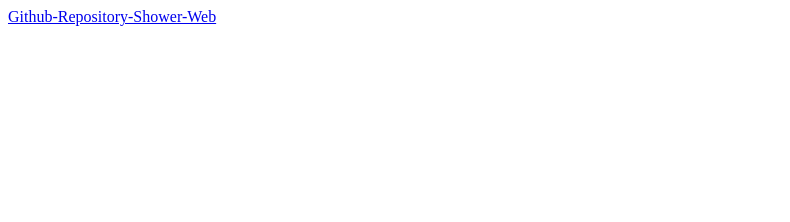
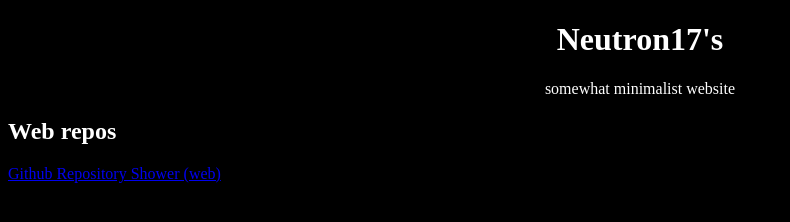
Before and after one commit to Neutron17/Neutron17.github.io, a plain HTML site: page index.html in a window 1280 px wide. Shown: the whole page, without its empty margins (0-790 px from the left). Drawn offline with Linux system fonts and the light colour scheme.

Commit message:
dark mode, title

```diff
--- a/index.html
+++ b/index.html
@@ -1,13 +1,37 @@
+<!DOCTYPE html>
 <html lang="en">
 <head>
     <meta charset="UTF-8">
     <meta http-equiv="X-UA-Compatible" content="IE=edge">
     <meta name="viewport" content="width=device-width, initial-scale=1.0">
+    <style>
+        .centered {
+            /* position: absolute; */
+            /* position:static ;
+            justify-content: center;
+            align-items: center;
+            right: 0;
+            left: 0;
+            width: 100%; */
+            display:flex;
+            align-items:center;
+            justify-content:center;
+            flex-direction:column;
+        }
+        body {
+            background-color: black;
+            color: white;
+        }
+    </style>
     <title>Neutron17</title>
 </head>
 <body>
-    <div>
-        <a href="https://neutron17.github.io/Github-Repository-Shower-Web/index.html">Github-Repository-Shower-Web</a>
+    <h1 class="centered">Neutron17's</h1>
+    <p class="centered">somewhat minimalist website</p>
+    <div id="project">
+        <h2>Web repos</h2>
+        <a href="./gh-rep-show.html">Github Repository Shower (web)</a><p>
     </div>
+    <script src="app.js"></script>
 </body>
 </html>
```
Also changed, not shown: app.js (added), gh-rep-show.html (renamed from Github-Repository-Shower-Web/index.html).
